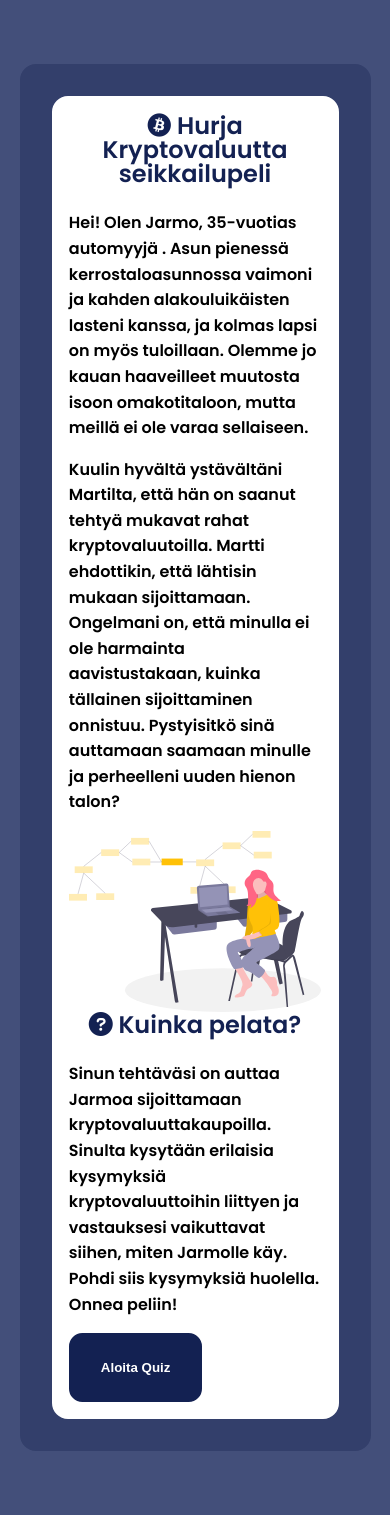
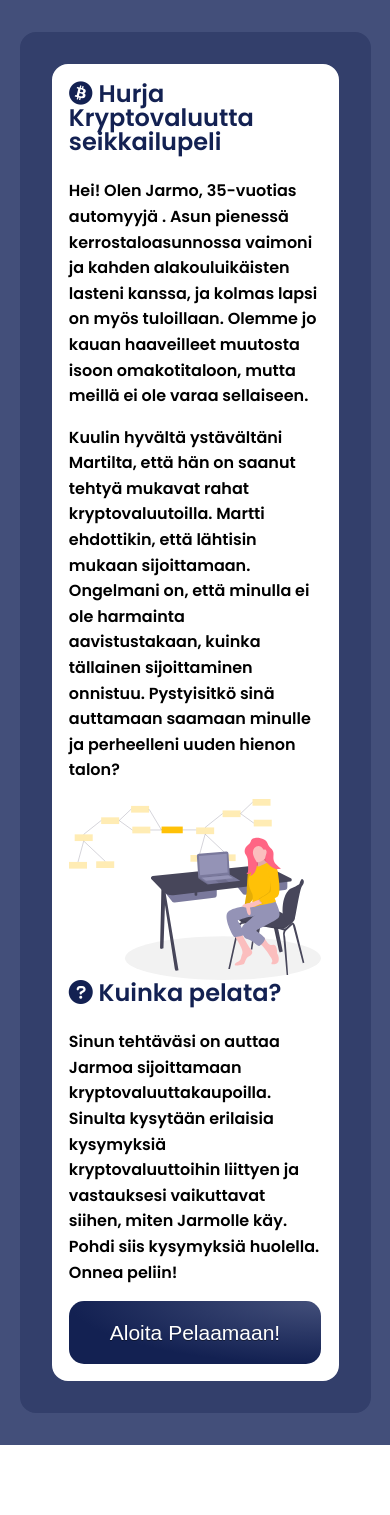
Before and after one commit to Crypto-quiz/Krypto-peli, a PHP site: page / in a window 390 px wide. After the commit the page ends 1445 px from the top, so only its background shows below. Run offline with PHP 8.4, Linux system fonts and the light colour scheme.

Commit message:
Custon Button CSS ja Resonsive for mobile

```diff
--- a/css/styles.css
+++ b/css/styles.css
@@ -20,6 +20,7 @@ body {
   font-size: 1rem;
   line-height: 1.6;
   background-color: var(--clr-bg);
+  min-width: 375px;
 }
 
 body,
@@ -56,7 +57,7 @@ img {
 
 header,
 section {
-  padding: 4rem 0;
+  padding: 2rem 0;
   @media (min-width: 40em) {
     header,
     section {
@@ -94,21 +95,30 @@ section {
 }
 
 .button {
-  background: var(--clr-primary);
-  border-color: var(--clr-primary);
-  color: #ffffff;
-  font-weight: bold;
-  line-height: normal;
-  overflow: hidden;
-  transition: all 0.4s ease;
-  border-radius: 1em;
-  border-style: solid;
-  border-width: 2em;
+
+  display: inline-block;
+  outline: 0;
+  border: 0;
+  cursor: pointer;
+  background: radial-gradient( 100% 100% at 100% 0%, #434F7A 0%, #132152 100% );
+  padding: 0 32px;
+  border-radius: 15px;
+  color: #fff;
+  height: 3em;
+  width: 12em;
+  font-size: 21px;
+
+  text-shadow: 0 1px 0 rgb(0 0 0 / 40%);
+  transition: box-shadow 0.15s ease,transform 0.15s ease;
 
 }
 .button:hover {
-  background: #333F6B;
-  color: #ffffff !important;
+  box-shadow: 0px 4px 8px rgb(45 35 66 / 40%), 0px 7px 13px -3px rgb(45 35 66 / 30%), inset 0px -3px 0px rgb(32, 125, 201);
+      transform: translateY(-2px);
+}
+.button:active{
+  box-shadow: inset 0px 3px 7px rgb(227, 228, 238);
+  transform: translateY(2px);
 }
 .wrap {
   background: #ffffff;
@@ -125,3 +135,10 @@ section {
   border-width: 2em;
   border-color: #333F6B;
 }
+.kuva {
+  margin: auto;
+}
+.nappulat {
+  margin: auto;
+  text-align: center;
+}
--- a/index.html
+++ b/index.html
@@ -31,12 +31,12 @@
     <section>
         <div class="container borderi">
             <div class="wrap">
+                <h2 class="otsikko">
+                    <i class="fab fa-bitcoin"></i>
+                    Hurja Kryptovaluutta  seikkailupeli
+                </h2>
                 <div class="split">
                     <div>
-                        <h2 class="text-center otsikko">
-                            <i class="fab fa-bitcoin"></i>
-                            Hurja Kryptovaluutta  seikkailupeli
-                        </h2>
                         <p id="tarina">Hei! Olen Jarmo, 35-vuotias automyyjä . Asun pienessä kerrostaloasunnossa
                             vaimoni ja kahden alakouluikäisten lasteni kanssa, ja kolmas lapsi on myös tuloillaan.
                             Olemme jo
@@ -47,24 +47,25 @@
                             Pystyisitkö
                             sinä auttamaan saamaan minulle ja perheelleni uuden hienon talon?</p>
                     </div>
-                    <div id="kuva">
+                    <div class="kuva" id="kuva">
                         <img src="images/image1.svg" alt="svg image">
                     </div>
                 </div>
+                <h2 class="otsikko">
+                    <i class="fas fa-question-circle"></i>
+                    Kuinka pelata?
+                </h2>
                 <div class="split">
                     <div>
-                        <h2 class="text-center otsikko">
-                            <i class="fas fa-question-circle"></i>
-                            Kuinka pelata?
-                        </h2>
+
                         <p id="tekstikentta">Sinun tehtäväsi on auttaa Jarmoa sijoittamaan kryptovaluuttakaupoilla.
                             Sinulta
                             kysytään erilaisia kysymyksiä kryptovaluuttoihin liittyen ja vastauksesi vaikuttavat siihen,
                             miten Jarmolle käy. Pohdi siis kysymyksiä huolella. Onnea peliin!</p>
                     </div>
-                    <div id="nappulat">
+                    <div class="nappulat" id="nappulat">
                         <button class="button" id="aloitaNappula" onclick="aloitaKysely()"><i
-                                class='uil uil-file-alt'></i> Aloita Quiz</button>
+                                class='uil uil-file-alt'></i> Aloita Pelaamaan!</button>
                     </div>
                 </div>
             </div>
```
